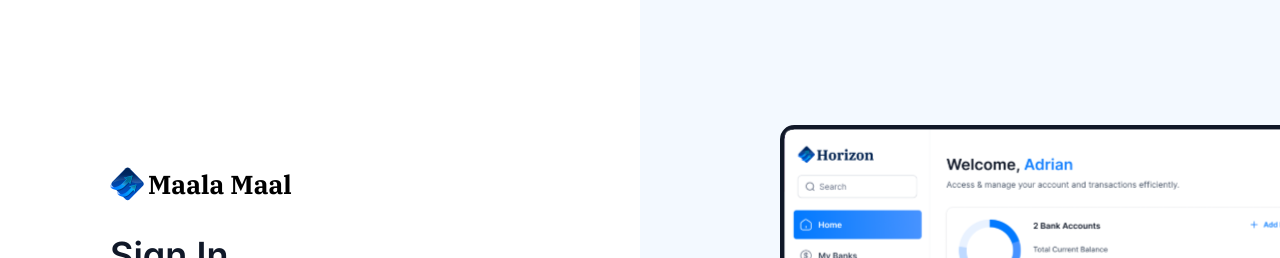
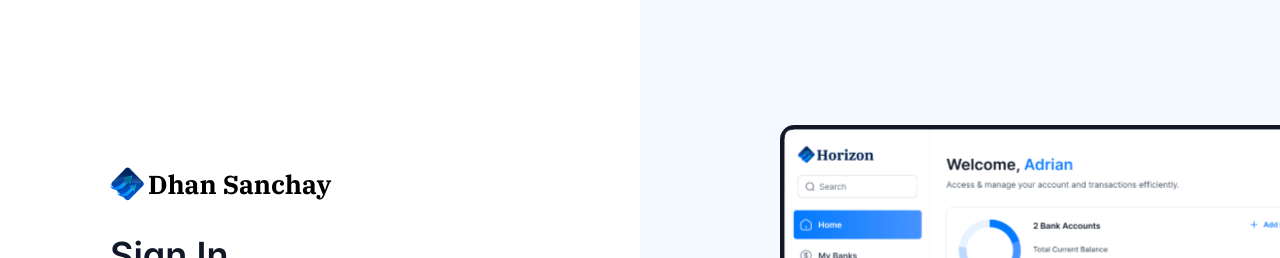
Before and after one commit to darshan45672/Dhan-Sanchay, a Next.js app: page /sign-in in a window 1280 px wide. Shown: the top 258 px of the page. Built offline with nearby package versions, Linux system fonts and the light colour scheme; what dwolla-v2, plaid would draw is missing.

Commit message:
changed name

```diff
--- a/app/(root)/transaction-history/page.tsx
+++ b/app/(root)/transaction-history/page.tsx
@@ -7,7 +7,7 @@ const TransactionHistory = async ({ searchParams: {id, page}}:SearchParamProps)
   const current =  Number(page as string) || 1 ;
 
   const loggedIn = await getLoggedInUser();
-  // console.log(loggedIn);
+  console.log(loggedIn);
 
   const accounts = await getAccounts({ userId: loggedIn.$id });
 
--- a/app/layout.tsx
+++ b/app/layout.tsx
@@ -7,7 +7,7 @@ const inter = Inter({ subsets: ["latin"], variable: '--font-inter' });
 const ibmPlexSerif = IBM_Plex_Serif({ subsets: ["latin"], weight: ['400', '700'], variable: '--font-ibm-plex-serif' });
 
 export const metadata: Metadata = {
-  title: "Maala Maal",
+  title: "Dhan Sanchay",
   description: "A modern bank for the modern world.",
   icons:{
     icon: "/icons/logo.svg",
--- a/components/AuthForm.tsx
+++ b/components/AuthForm.tsx
@@ -89,7 +89,7 @@ const AuthForm = ({ type }: { type: string }) => {
             //   className="size-[24px] max-xl:size-14"
           />
           <h1 className="text-26 font-ibm-plex-serif font-bold text-tblack-1">
-            Maala Maal
+            Dhan Sanchay
           </h1>
         </Link>
         <div className="flex flex-col gap-1 md:gap-3">
--- a/components/MobileNavBar.tsx
+++ b/components/MobileNavBar.tsx
@@ -44,7 +44,7 @@ const MobileNavBar = ({ user }: MobileNavBarProps) => {
               //   className="size-[24px] max-xl:size-14"
             />
             <h1 className="text-26 font-ibm-plex-serif font-bold text-tblack-1">
-              Maala Maal
+              Dhan Sanchay
             </h1>
           </Link>
           <div className="mobilenav-sheet">
--- a/components/SideBar.tsx
+++ b/components/SideBar.tsx
@@ -15,7 +15,7 @@ const SideBar = ({user}: SiderbarProps) => {
         <nav className='flex flex-col gap-4'>
             <Link className="mb-12 mt-5 flex cursor-pointer items-center gap-2" href="/">
                 <Image src='/icons/logo.svg' width={34} height={34} alt='Logo' className='size-[24px] max-xl:size-14'/>
-            <h1 className='sidebar-logo'>Maala Maal</h1>
+            <h1 className='sidebar-logo'>Dhan Sanchay</h1>
             </Link>
 
             {sidebarLinks.map((link) => {
```
